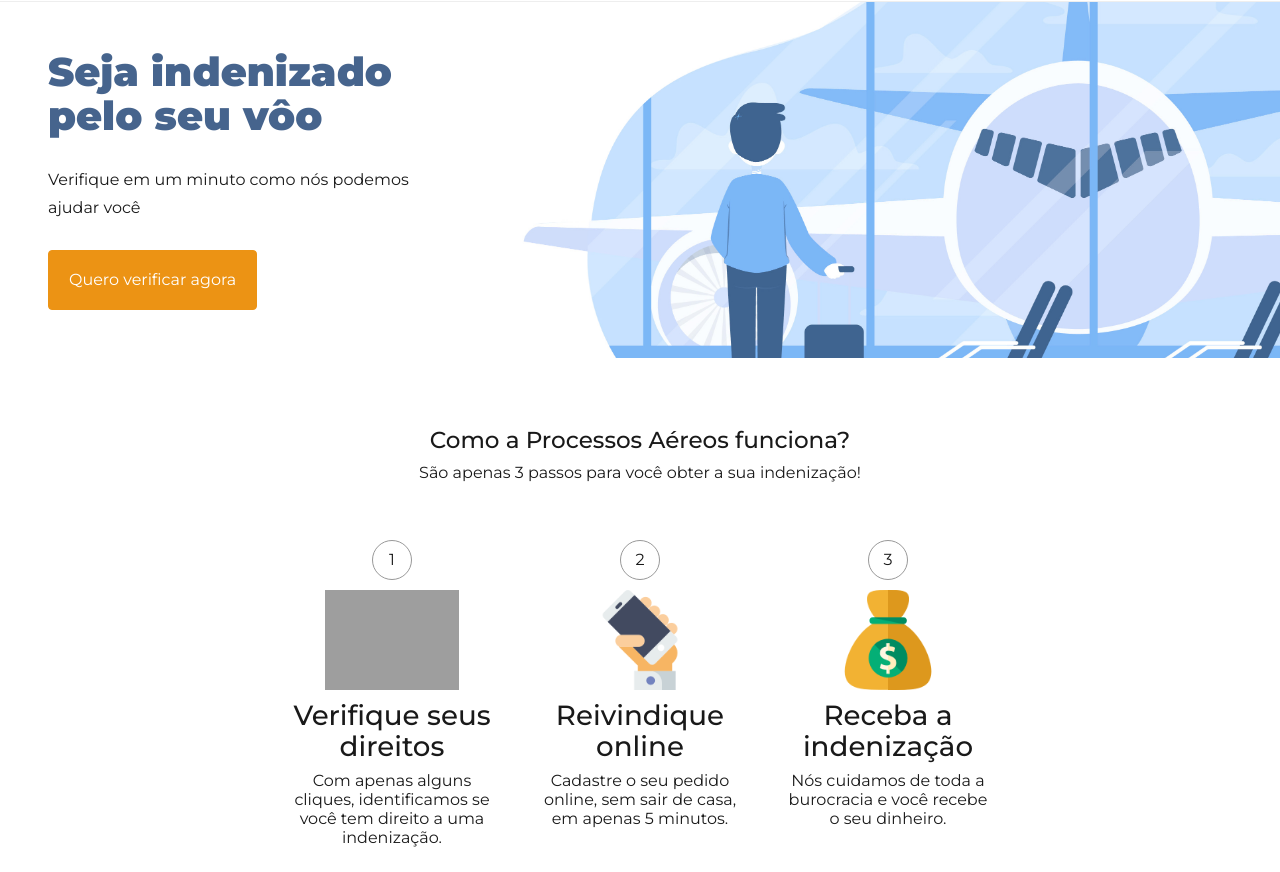
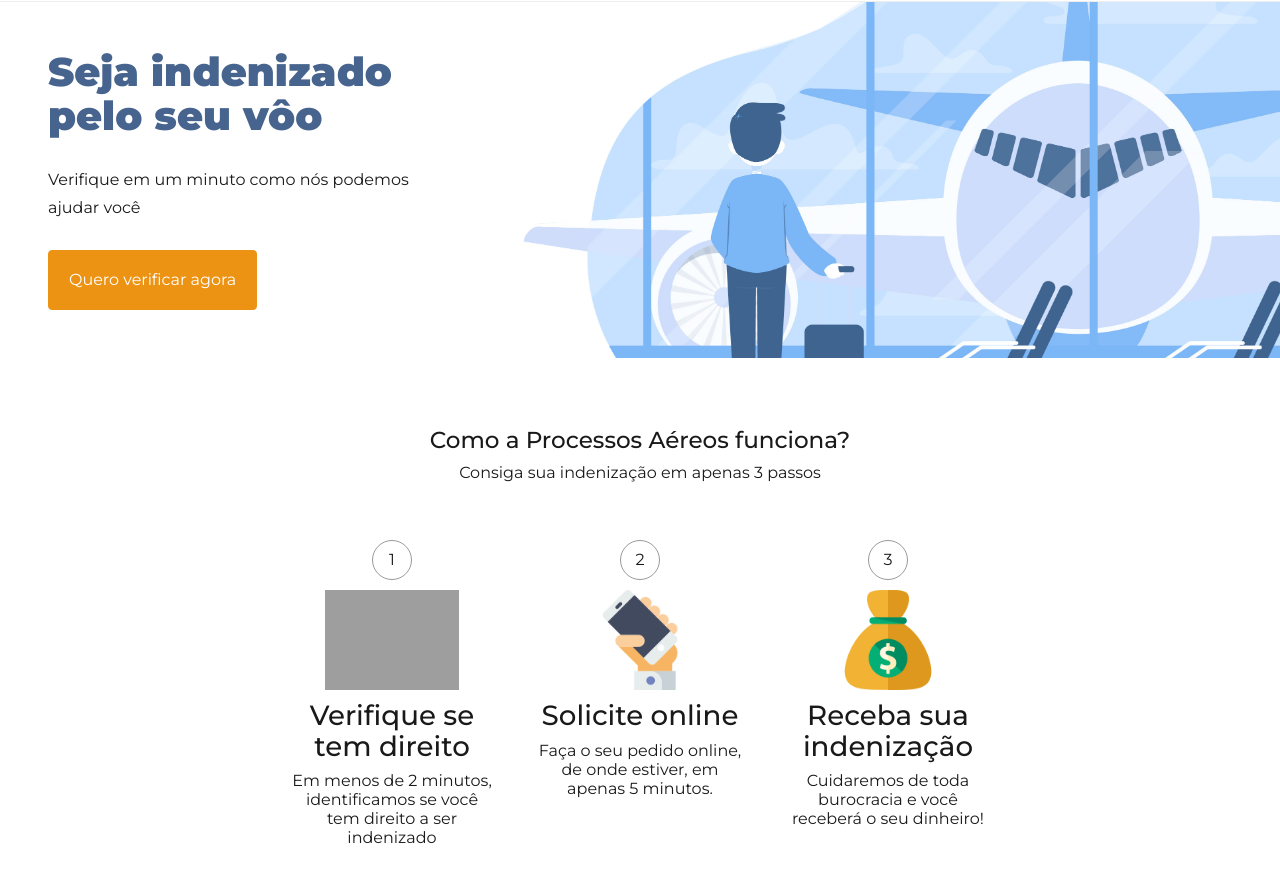
Before and after one commit to bvodola/processos-aereos, a Gatsby site: page /new-landing-page/ in a window 1280 px wide. Shown: the part 58-930 px from the top of the page. Built offline with nearby package versions, Linux system fonts and the light colour scheme; Gatsby itself is replaced by a stand-in of ours; some packages are replaced by stand-ins of ours; grey boxes are pictures that could not be loaded.

Commit message:
Update Landing Page “new-landing-page”

```diff
--- a/content/landing-pages/new-landing-page.md
+++ b/content/landing-pages/new-landing-page.md
@@ -3,7 +3,7 @@ templateKey: landing-page
 title: New landing page
 sections:
   - buttonColor: '#ec9314'
-    buttonLink: 'https://youthful-davinci-a51b66.netlify.com/chat/'
+    buttonLink: 'https://www.processoaereo.com.br/chat/'
     buttonText: Quero verificar agora
     customCSS: |-
       border-bottom: none;
@@ -21,9 +21,9 @@ sections:
     mobileImage: /img/airplane-ticket.png
     type: jumbotron
   - bgColor: '#fff'
-    buttonLink: 'http://www.google.com'
+    buttonLink: 'https://www.processoaereo.com.br/chat/'
     buttonText: Quero ser indenizado
-    description: São apenas 3 passos para você obter a sua indenização!
+    description: Consiga sua indenização em apenas 3 passos
     feature:
       - description: >-
           Com alguns cliques, identificamos se você tem direito a uma
@@ -38,16 +38,16 @@ sections:
         title: Receba a indenização
     features:
       - description: >-
-          Com apenas alguns cliques, identificamos se você tem direito a uma
-          indenização.
+          Em menos de 2 minutos, identificamos se você tem direito a ser
+          indenizado
         image: /img/airplane-ticket.png
-        title: Verifique seus direitos
-      - description: 'Cadastre o seu pedido online, sem sair de casa, em apenas 5 minutos.'
+        title: Verifique se tem direito
+      - description: 'Faça o seu pedido online, de onde estiver, em apenas 5 minutos.'
         image: /img/smartphone.png
-        title: Reivindique online
-      - description: Nós cuidamos de toda a burocracia e você recebe o seu dinheiro.
+        title: Solicite online
+      - description: Cuidaremos de toda burocracia e você receberá o seu dinheiro!
         image: /img/money-bag.png
-        title: Receba a indenização
+        title: Receba sua indenização
     header: Como a Processos Aéreos funciona?
     numberedFeatures: true
     type: features
```
